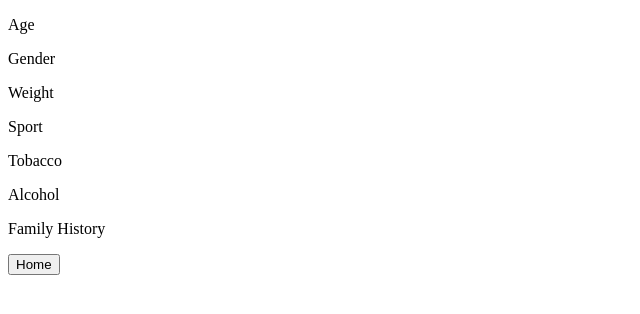
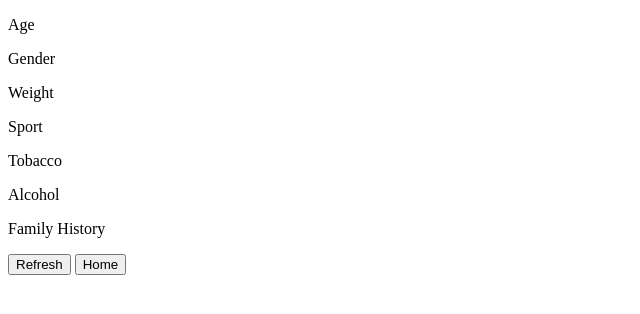
Before and after one commit to nitrogenous/PatientSys, a plain HTML site: page Front-End/table.html in a window 1280 px wide. Shown: the whole page, without its empty margins (0-640 px from the left). Drawn offline with Linux system fonts and the light colour scheme; no server answers.

Commit message:
Added refresh button

```diff
--- a/Front-End/table.html
+++ b/Front-End/table.html
@@ -36,6 +36,7 @@
             </div>
         </div>
     </div>
+    <button value="Refresh Page" onClick="window.location.reload()">Refresh</button>
     <a href='index.html'> <button>Home</button></a>
 </body>
 
```
